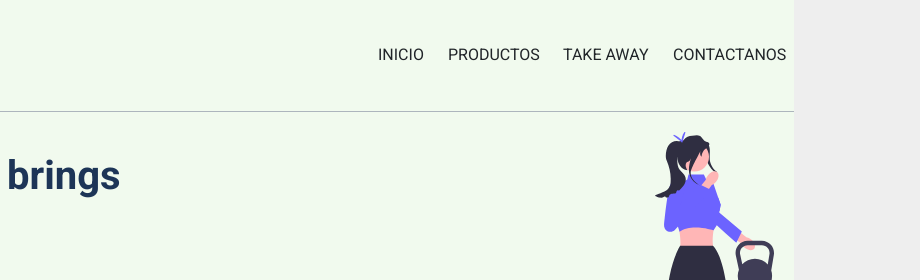
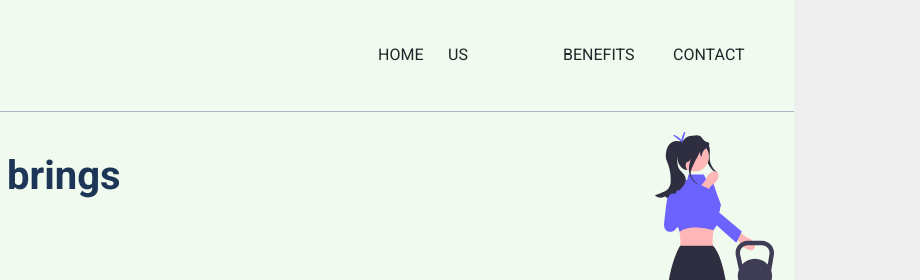
Before and after one commit to emifrese/landing-page, a plain HTML site: page index.html in a window 1280 px wide. Shown: the top 280 px of the page, 360-1280 px from the left. Drawn offline with Linux system fonts and the light colour scheme.

Commit message:
changed navbar language

```diff
--- a/index.html
+++ b/index.html
@@ -16,10 +16,10 @@
             <img src="./assets/logo1-removebg-preview.png" alt="">
             <div class="listContainer">
                 <ul class="listLinks">
-                    <li><a href="#">INICIO</a></li>
-                    <li><a href="#">PRODUCTOS</a></li>
-                    <li><a href="#">TAKE AWAY</a></li>
-                    <li><a href="#">CONTACTANOS</a></li>
+                    <li><a href="#">HOME</a></li>
+                    <li><a href="#">US</a></li>
+                    <li><a href="#">BENEFITS</a></li>
+                    <li><a href="#">CONTACT</a></li>
                 </ul>
                 <input type="checkbox" name="burgerMenu" id="burgerMenu">
                 <label for="burgerMenu" class="burgerMenu">
```
